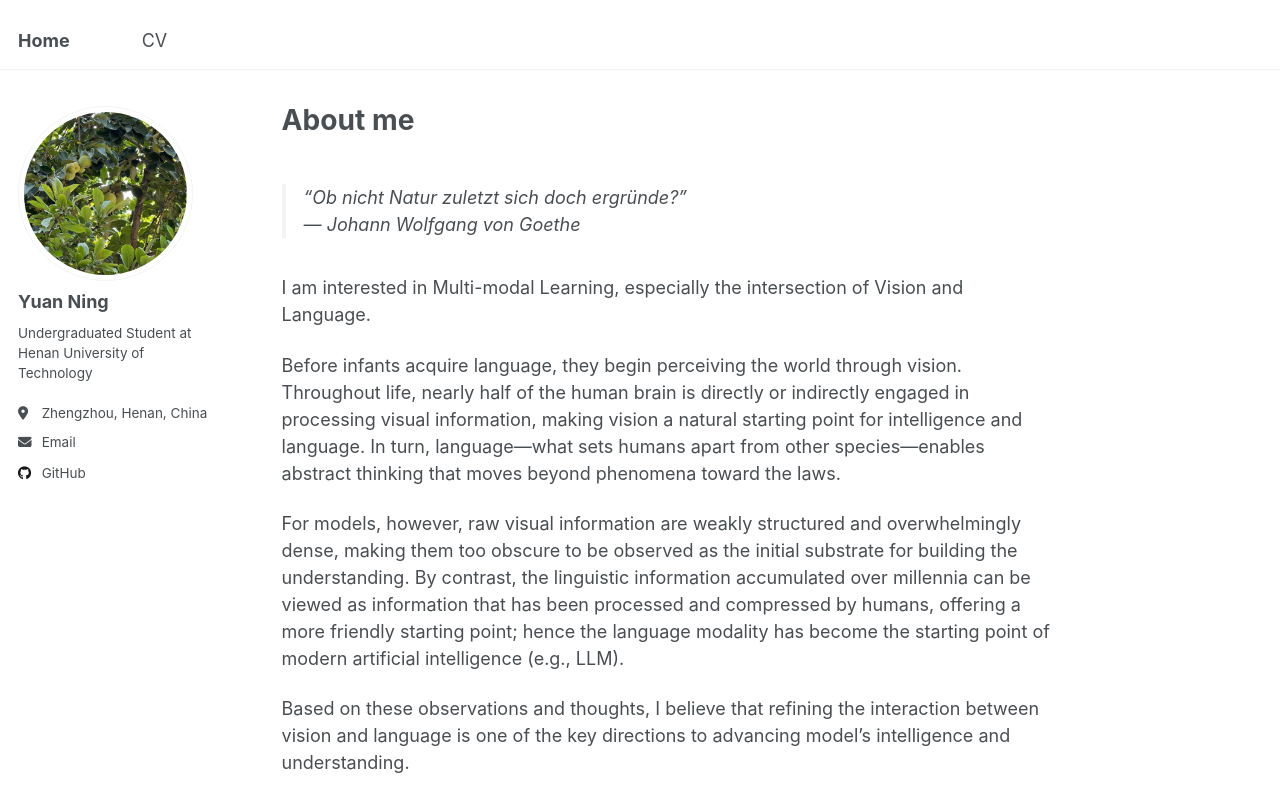
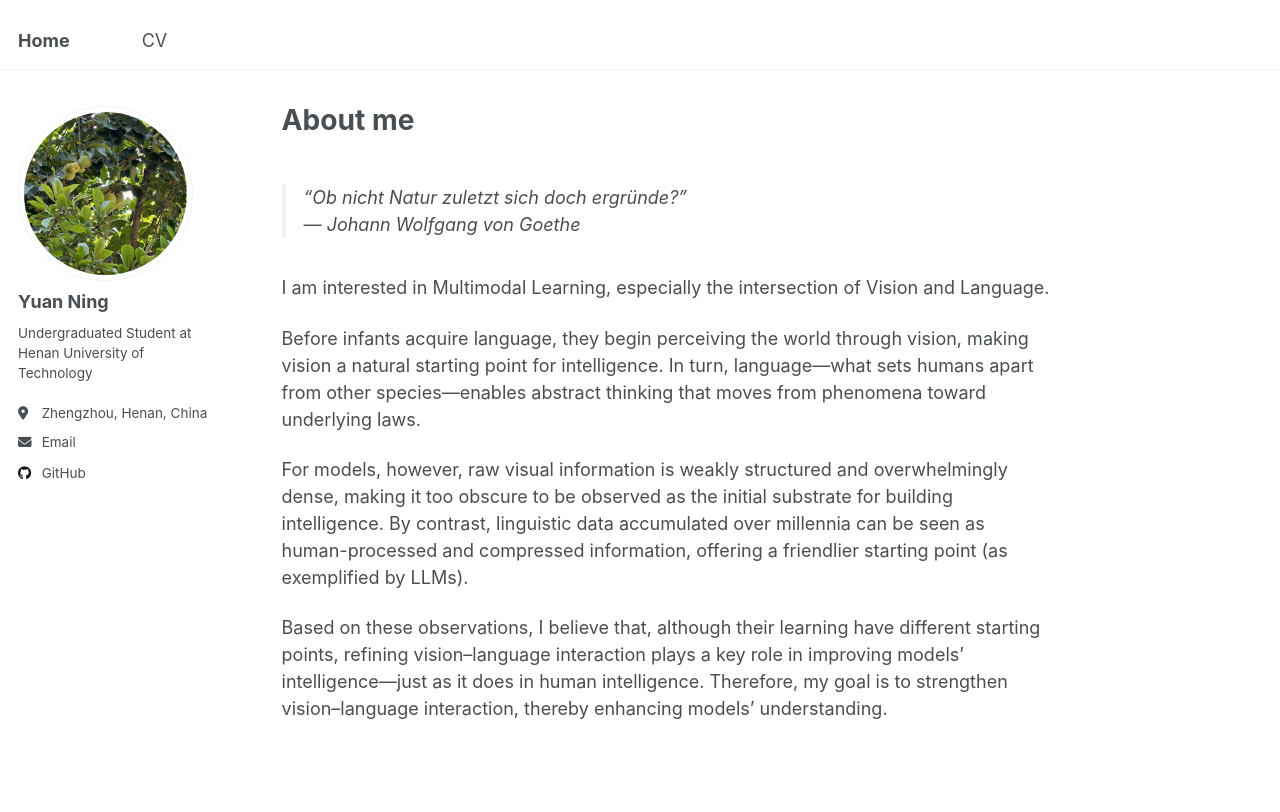
Before and after one commit to YuanN1ng/YuanN1ng.github.io, a Jekyll site: the page built from _pages/about.md, in a window 1280 px wide and 1253 px high, cut to the strip 0-1057 px from the top of the window. Shown: the top 812 px of the strip. Built offline with Jekyll 4.4.1, drawn with Linux system fonts in a browser that asks for light colours.

Commit message:
Update about.md

```diff
--- a/_pages/about.md
+++ b/_pages/about.md
@@ -13,10 +13,10 @@ redirect_from:
 > — Johann Wolfgang von Goethe
 
 
-I am interested in Multi-modal Learning, especially the intersection of Vision and Language.
+I am interested in Multimodal Learning, especially the intersection of Vision and Language.
 
-Before infants acquire language, they begin perceiving the world through vision. Throughout life, nearly half of the human brain is directly or indirectly engaged in processing visual information, making vision a natural starting point for intelligence and language. In turn, language—what sets humans apart from other species—enables abstract thinking that moves beyond phenomena toward the laws.
+Before infants acquire language, they begin perceiving the world through vision, making vision a natural starting point for intelligence. In turn, language—what sets humans apart from other species—enables abstract thinking that moves from phenomena toward underlying laws.
 
-For models, however, raw visual information are weakly structured and overwhelmingly dense, making them too obscure to be observed as the initial substrate for building the understanding. By contrast, the linguistic information accumulated over millennia can be viewed as information that has been processed and compressed by humans, offering a more friendly starting point; hence the language modality has become the starting point of modern artificial intelligence (e.g., LLM).
+For models, however, raw visual information is weakly structured and overwhelmingly dense, making it too obscure to be observed as the initial substrate for building intelligence. By contrast, linguistic data accumulated over millennia can be seen as human-processed and compressed information, offering a friendlier starting point (as exemplified by LLMs).
 
-Based on these observations and thoughts, I believe that refining the interaction between vision and language is one of the key directions to advancing model's intelligence and understanding.
+Based on these observations, I believe that, although their learning have different starting points, refining vision–language interaction plays a key role in improving models’ intelligence—just as it does in human intelligence. Therefore, my goal is to strengthen vision–language interaction, thereby enhancing models’ understanding.
```
